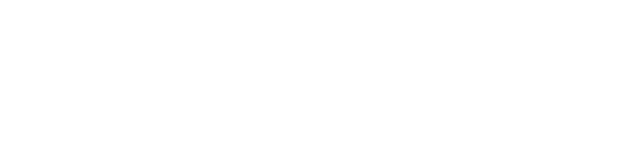
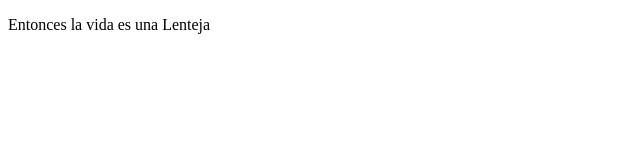
Before and after one commit to DanielTCOR/Test_repositorio, a plain HTML site: page Index.html in a window 1280 px wide. Shown: the whole page, without its empty margins (0-640 px from the left). Drawn offline with Linux system fonts and the light colour scheme.

Commit message:
Agregado DIV contenedor

```diff
--- a/Index.html
+++ b/Index.html
@@ -7,6 +7,9 @@
     <title>Git VSCODE</title>
 </head>
 <body>
-
+    <!--DIV Contenedor uno-->
+    <div class="Container">
+    <div class="row">
+<p>Entonces la vida es una Lenteja</p>
 </body>
 </html>
```
